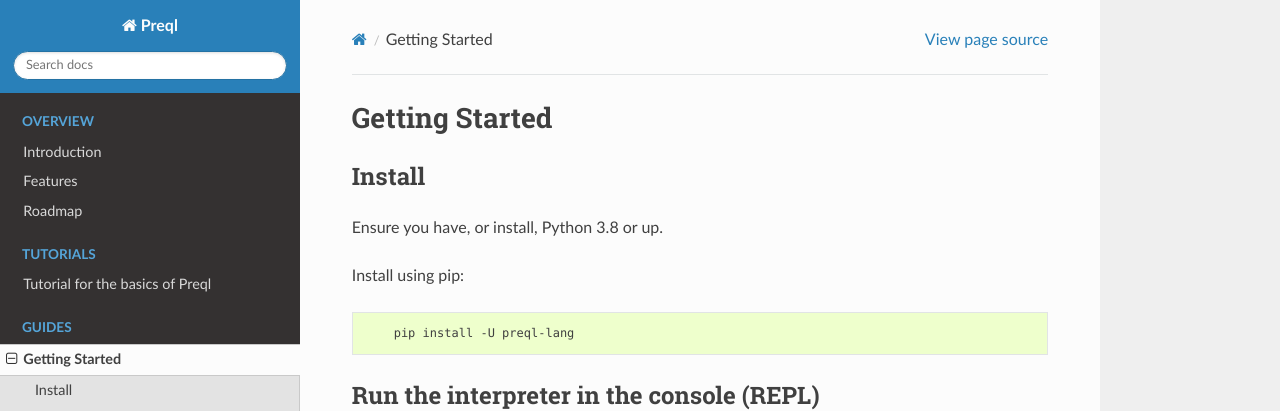
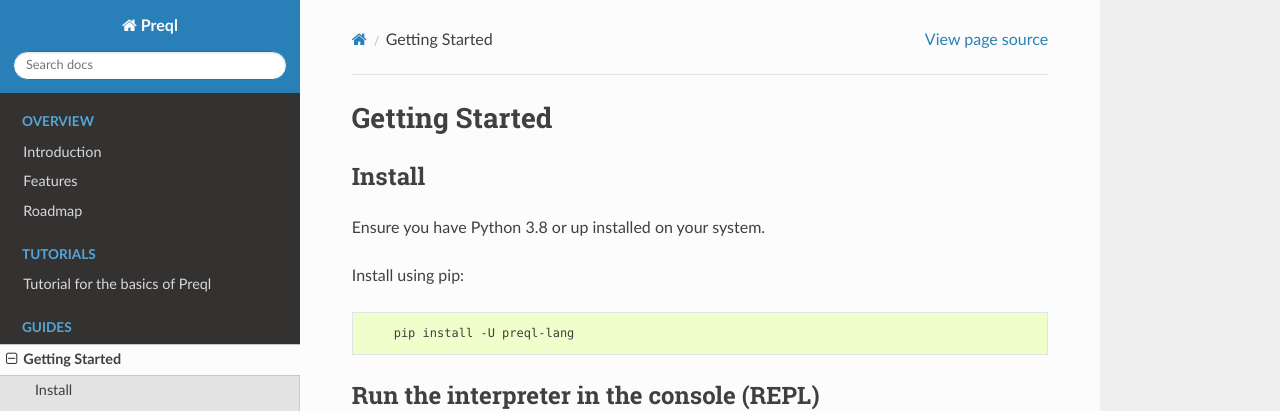
Before and after one commit to erezsh/Preql, a Sphinx documentation site: the page built from docs/getting-started.md, in a window 1280 px wide and 900 px high. Shown: the top 411 px of the window. Built offline with Sphinx 7.4.7 and the Read the Docs theme 2.0.0, drawn with Linux system fonts in a browser that asks for light colours.

```diff
--- a/docs/getting-started.md
+++ b/docs/getting-started.md
@@ -2,7 +2,7 @@
 
 ## Install
 
-Ensure you have, or install, Python 3.8 or up.
+Ensure you have Python 3.8 or up installed on your system.
 
 Install using pip:
 
```
Also changed, not shown: docs/tutorial.md (+1 -1 lines), 1 other file.
